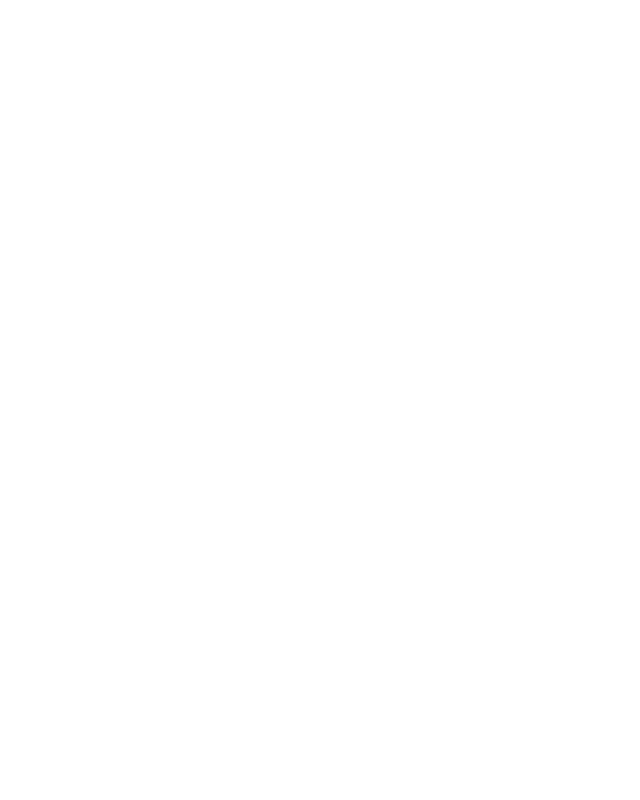
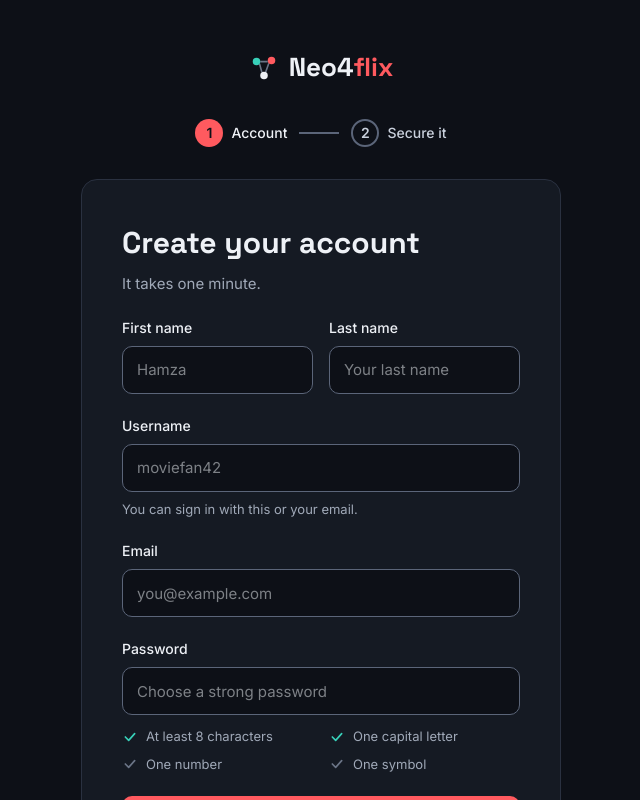
Before and after one commit to Sphinex0/neo-4-flix, an Angular app in the folder frontend/: page /register in a window 1280 px wide. Before the commit this address led to /. Shown: the top 800 px of the page, without its empty margins (319-959 px from the left). Built offline with nearby package versions, Linux system fonts and the light colour scheme.

Commit message:
register page design ready

```diff
--- a/frontend/src/app/app.routes.ts
+++ b/frontend/src/app/app.routes.ts
@@ -1,7 +1,9 @@
 import { Routes } from '@angular/router';
 import { Login } from './features/auth/pages/login/login';
+import { Register } from './features/auth/pages/register/register';
 
 export const routes: Routes = [
   { path: '', redirectTo: 'login', pathMatch: 'full' },
   { path: 'login', component: Login },
+  { path: 'register', component: Register },
 ];
--- a/frontend/src/app/features/auth/pages/login/login.html
+++ b/frontend/src/app/features/auth/pages/login/login.html
@@ -86,7 +86,7 @@
 
       <p class="m-0 text-center text-sm text-[#A0A9B8]">
         New here?
-        <a href="#" class="font-semibold text-[#FF8A8E] hover:text-white">Create an account</a>
+        <a routerLink="/register" class="font-semibold text-[#FF8A8E] hover:text-white">Create an account</a>
       </p>
     </div>
   </section>
--- a/frontend/src/app/features/auth/pages/login/login.ts
+++ b/frontend/src/app/features/auth/pages/login/login.ts
@@ -1,7 +1,9 @@
 import { Component } from '@angular/core';
+import { RouterLink } from '@angular/router';
 
 @Component({
   selector: 'app-login',
+  imports: [RouterLink],
   templateUrl: './login.html',
 })
 export class Login {}
--- /dev/null
+++ b/frontend/src/app/features/auth/pages/register/register.html
@@ -0,0 +1,125 @@
+<div class="flex min-h-screen flex-col items-center gap-8 bg-[#0D1017] px-6 py-12 font-sans text-[#EEF1F6]">
+  <a routerLink="/" class="flex items-center gap-2.5 font-display text-[26px] font-bold text-[#EEF1F6]">
+    <svg width="30" height="30" viewBox="0 0 28 28" fill="none" aria-hidden="true">
+      <path d="M9.8 10L12 18M18.5 9.5L15.5 18M10.5 8h7" stroke="#6B7587" stroke-width="1.5" />
+      <circle cx="7" cy="8" r="3.5" fill="#38D0B9" />
+      <circle cx="21" cy="7" r="3.5" fill="#FF5A5F" />
+      <circle cx="14" cy="21" r="3.5" fill="#EEF1F6" />
+    </svg>
+    <span>Neo4<span class="text-[#FF5A5F]">flix</span></span>
+  </a>
+
+  <div class="flex items-center gap-3 text-sm font-medium">
+    <span class="inline-flex items-center gap-2">
+      <span class="flex h-7 w-7 items-center justify-center rounded-full bg-[#FF5A5F] font-bold text-[#0D1017]">1</span>
+      Account
+    </span>
+    <span class="h-0.5 w-10 bg-[#5B6579]"></span>
+    <span class="inline-flex items-center gap-2 text-[#C9D0DC]">
+      <span class="flex h-7 w-7 items-center justify-center rounded-full border-2 border-[#5B6579] font-bold">2</span>
+      Secure it
+    </span>
+  </div>
+
+  <div class="box-border flex w-full max-w-[480px] flex-col gap-6 rounded-2xl border border-[#2A3140] bg-[#151A23] p-10">
+    <div class="flex flex-col gap-[22px]">
+      <div class="flex flex-col gap-2">
+        <h1 class="m-0 font-display text-[30px] font-bold">Create your account</h1>
+        <p class="m-0 text-[15px] text-[#A0A9B8]">It takes one minute.</p>
+      </div>
+
+      <div class="flex flex-wrap gap-4">
+        <div class="flex min-w-0 flex-1 basis-[160px] flex-col gap-2">
+          <label for="fname" class="text-sm font-medium">First name</label>
+          <input
+            id="fname"
+            type="text"
+            autocomplete="given-name"
+            placeholder="Hamza"
+            class="box-border h-12 w-full rounded-[10px] border border-[#5B6579] bg-[#0D1017] px-3.5 text-[15px] text-[#EEF1F6]"
+          />
+        </div>
+        <div class="flex min-w-0 flex-1 basis-[160px] flex-col gap-2">
+          <label for="lname" class="text-sm font-medium">Last name</label>
+          <input
+            id="lname"
+            type="text"
+            autocomplete="family-name"
+            placeholder="Your last name"
+            class="box-border h-12 w-full rounded-[10px] border border-[#5B6579] bg-[#0D1017] px-3.5 text-[15px] text-[#EEF1F6]"
+          />
+        </div>
+      </div>
+
+      <div class="flex flex-col gap-2">
+        <label for="uname" class="text-sm font-medium">Username</label>
+        <input
+          id="uname"
+          type="text"
+          autocomplete="username"
+          placeholder="moviefan42"
+          class="box-border h-12 rounded-[10px] border border-[#5B6579] bg-[#0D1017] px-3.5 text-[15px] text-[#EEF1F6]"
+        />
+        <p class="m-0 text-[13px] text-[#A0A9B8]">You can sign in with this or your email.</p>
+      </div>
+
+      <div class="flex flex-col gap-2">
+        <label for="remail" class="text-sm font-medium">Email</label>
+        <input
+          id="remail"
+          type="email"
+          placeholder="you@example.com"
+          class="box-border h-12 rounded-[10px] border border-[#5B6579] bg-[#0D1017] px-3.5 text-[15px] text-[#EEF1F6]"
+        />
+      </div>
+
+      <div class="flex flex-col gap-2">
+        <label for="rpw" class="text-sm font-medium">Password</label>
+        <input
+          id="rpw"
+          type="password"
+          placeholder="Choose a strong password"
+          class="box-border h-12 rounded-[10px] border border-[#5B6579] bg-[#0D1017] px-3.5 text-[15px] text-[#EEF1F6]"
+        />
+        <ul class="m-0 mt-1 grid list-none grid-cols-2 gap-x-4 gap-y-2 p-0 text-[13px] text-[#A0A9B8]">
+          <li class="flex items-center gap-2">
+            <svg width="16" height="16" viewBox="0 0 24 24" fill="none" stroke="#38D0B9" stroke-width="2.5" stroke-linecap="round" stroke-linejoin="round" aria-hidden="true">
+              <path d="M5 12l5 5 9-10" />
+            </svg>
+            At least 8 characters
+          </li>
+          <li class="flex items-center gap-2">
+            <svg width="16" height="16" viewBox="0 0 24 24" fill="none" stroke="#38D0B9" stroke-width="2.5" stroke-linecap="round" stroke-linejoin="round" aria-hidden="true">
+              <path d="M5 12l5 5 9-10" />
+            </svg>
+            One capital letter
+          </li>
+          <li class="flex items-center gap-2">
+            <svg width="16" height="16" viewBox="0 0 24 24" fill="none" stroke="#6B7587" stroke-width="2.5" stroke-linecap="round" stroke-linejoin="round" aria-hidden="true">
+              <path d="M5 12l5 5 9-10" />
+            </svg>
+            One number
+          </li>
+          <li class="flex items-center gap-2">
+            <svg width="16" height="16" viewBox="0 0 24 24" fill="none" stroke="#6B7587" stroke-width="2.5" stroke-linecap="round" stroke-linejoin="round" aria-hidden="true">
+              <path d="M5 12l5 5 9-10" />
+            </svg>
+            One symbol
+          </li>
+        </ul>
+      </div>
+
+      <button
+        type="button"
+        class="min-h-12 cursor-pointer rounded-[10px] border-0 bg-[#FF5A5F] text-base font-semibold text-[#0D1017]"
+      >
+        Continue
+      </button>
+
+      <p class="m-0 text-center text-sm text-[#A0A9B8]">
+        Already have an account?
+        <a routerLink="/login" class="font-semibold text-[#FF8A8E] hover:text-white">Sign in</a>
+      </p>
+    </div>
+  </div>
+</div>
```
Also changed, not shown: frontend/src/app/features/auth/pages/register/register.ts (added, +9 -0 lines).
